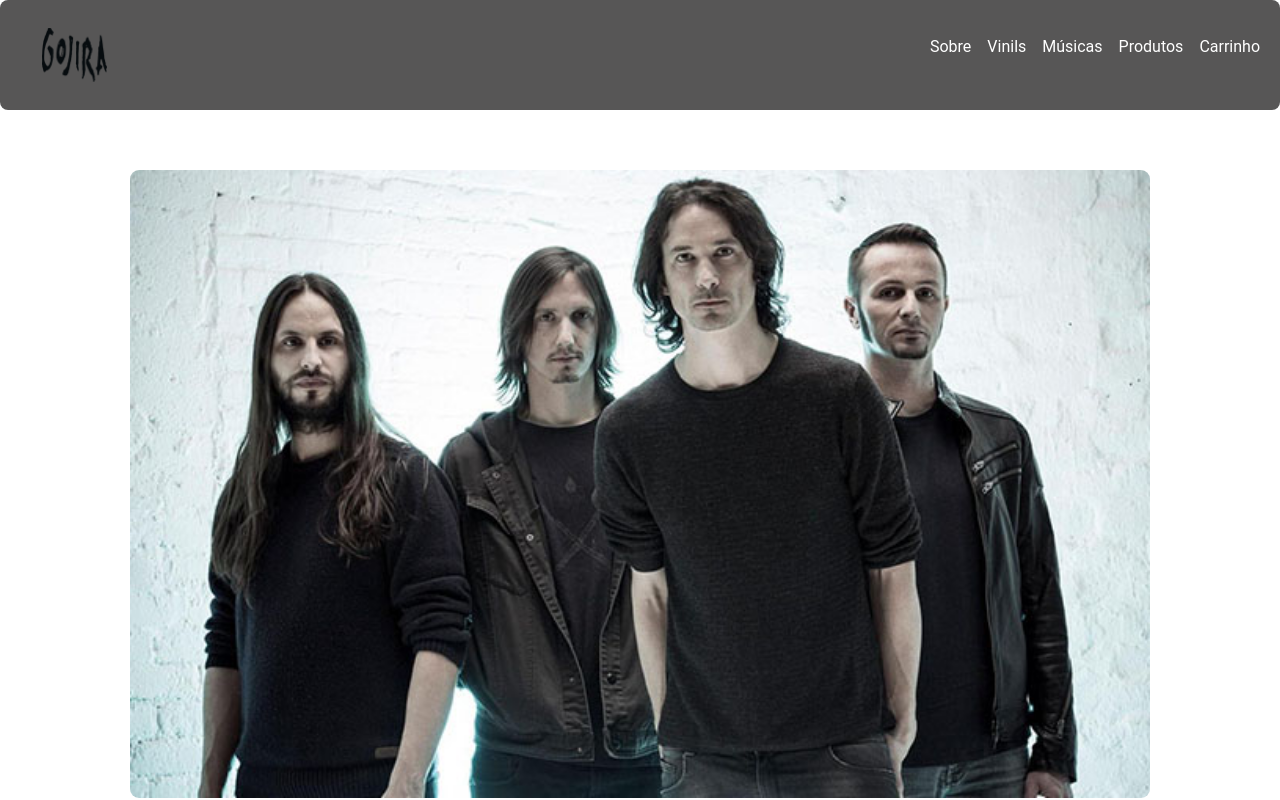
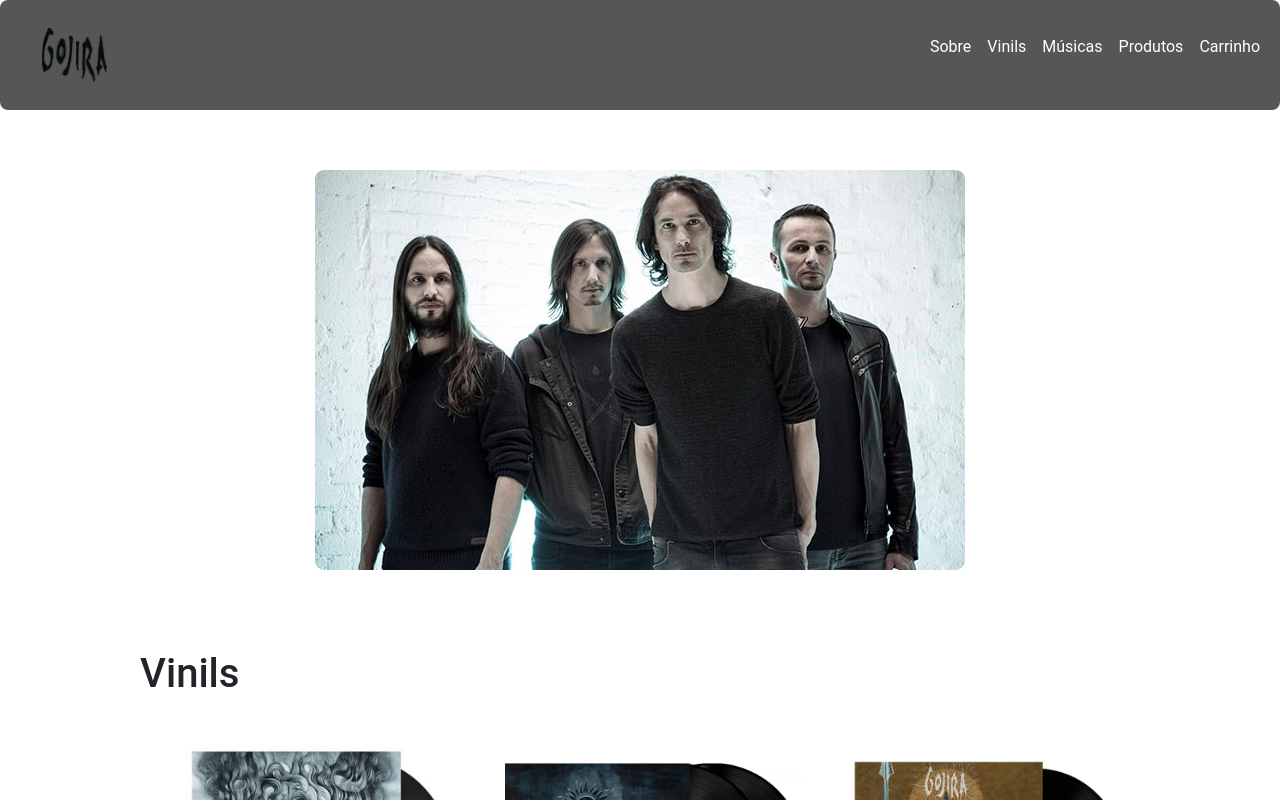
Before and after one commit to arthurHenrique00/gojira-site, a React (Create React App) app: page /vinils in a window 1280 px wide. Shown: the top 800 px of the page. Built offline with nearby package versions, Linux system fonts and the light colour scheme; a web font is replaced by a local one.

Commit message:
limpando o codigo

```diff
--- a/public/index.html
+++ b/public/index.html
@@ -2,7 +2,7 @@
 <html lang="pt-br">
   <head>
     <meta charset="utf-8" />
-    <link rel="icon" href="gojira-logo.webp" />
+    <link rel="icon" href="gojiraIcone.jpg" />
     <meta name="viewport" content="width=device-width, initial-scale=1" />
     <meta name="theme-color" content="#000000" />
     <meta
--- a/src/components/Sobre/styles.ts
+++ b/src/components/Sobre/styles.ts
@@ -4,7 +4,6 @@ export const Banda = styled.img`
   margin: 0 auto;
   display: block;
   border-radius: 9px;
-  width: 1020px;
   margin-bottom: 80px;
 `
 
```
Also changed, not shown: public/gojira-logo.webp (deleted), public/gojiraIcone.jpg (added).
